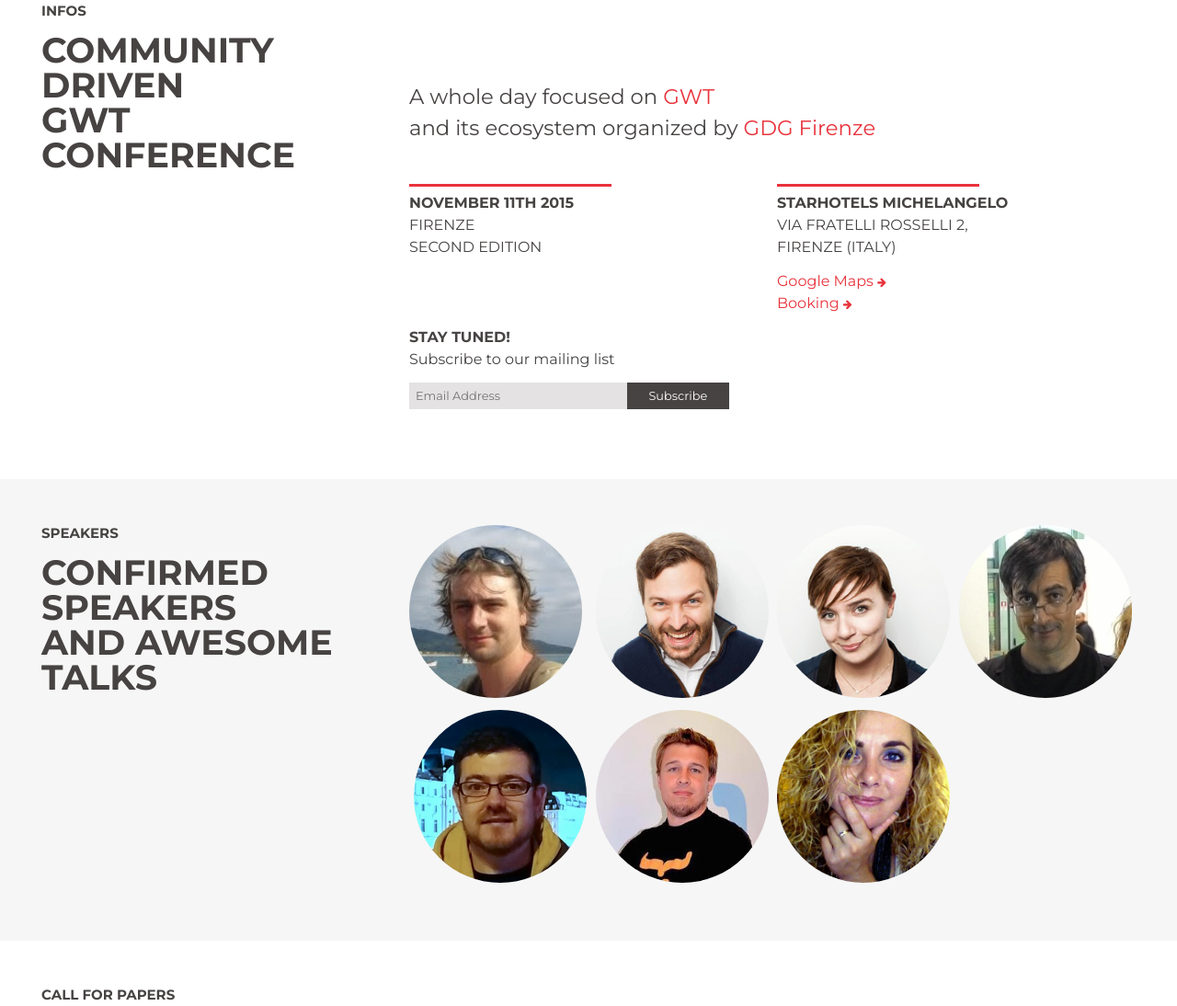
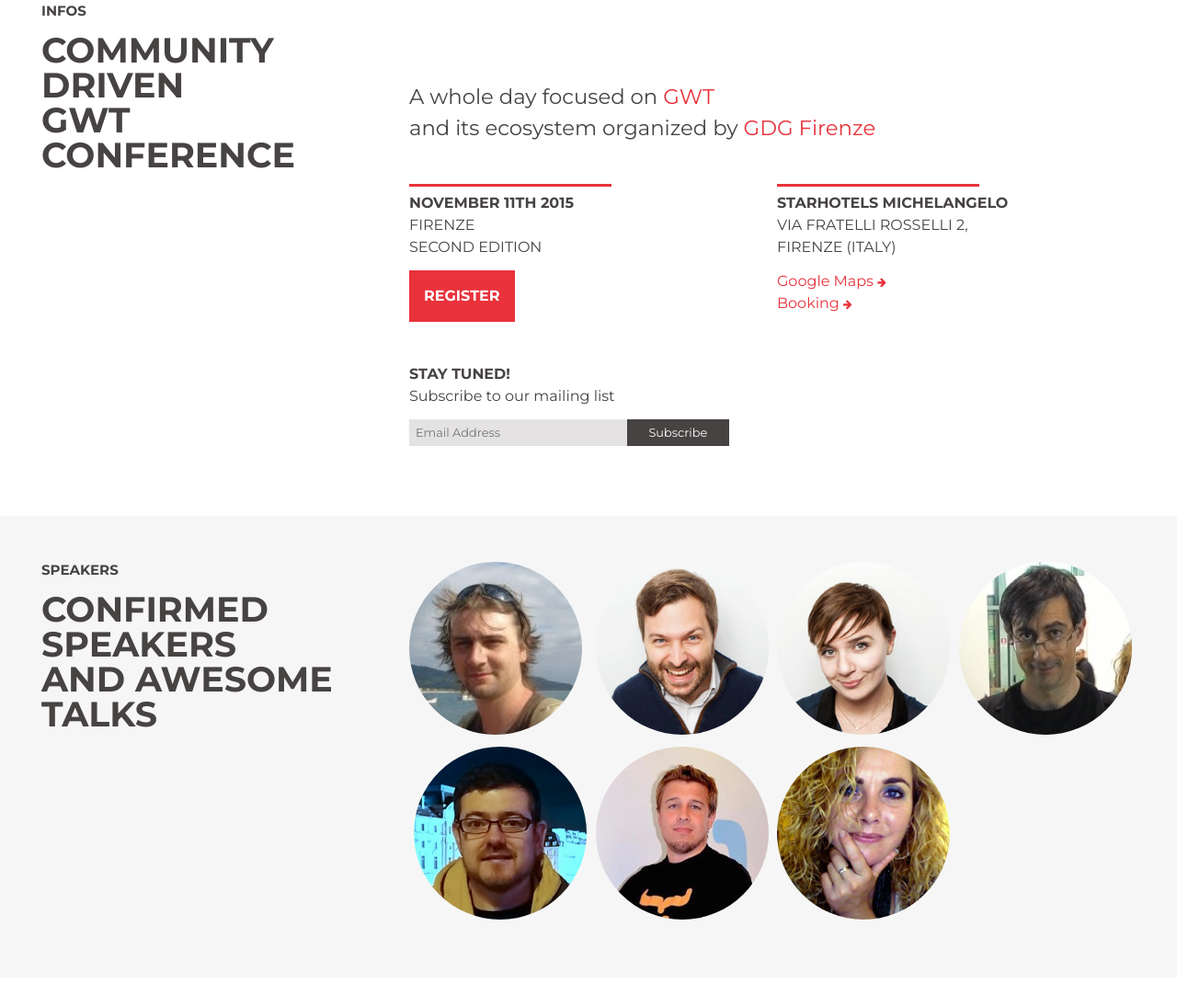
Before and after one commit to GWTcon/website, a website: page www/index.html in a window 1280 px wide. Shown: the part 647-1741 px from the top of the page at 92% size. Drawn offline with nearby package versions, Linux system fonts and the light colour scheme; some packages are replaced by stand-ins of ours; a script that the page names is missing.

Commit message:
adds REGISTER btn in info section

```diff
--- a/www/index.html
+++ b/www/index.html
@@ -154,7 +154,8 @@
 								<hr>
 
 								<div class="date">
-									<p><strong>November 11th 2015 </strong><span>FIRENZE </span><span>second edition</span></p>
+								<p><strong>November 11th 2015 </strong><span>FIRENZE </span><span>second edition</span></p>
+								<p><a target="_blank" href="http://www.eventbrite.it/e/gwtcon2015-tickets-16392795292?aff=es2" target="_blank" class="btn" style="margin-top: 0;">REGISTER</a></p>
 								</div>
 
 							</div>
```
